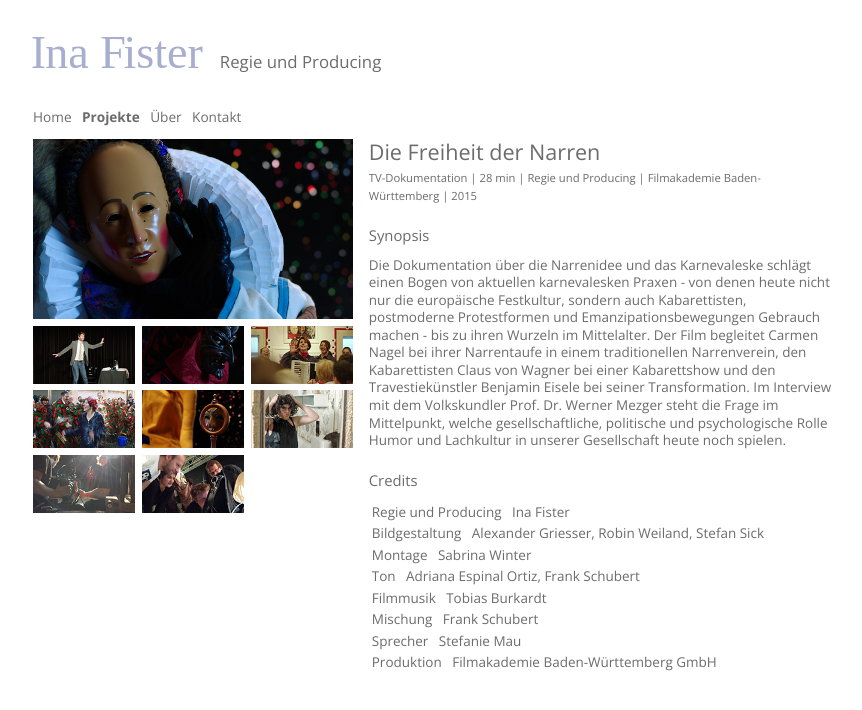
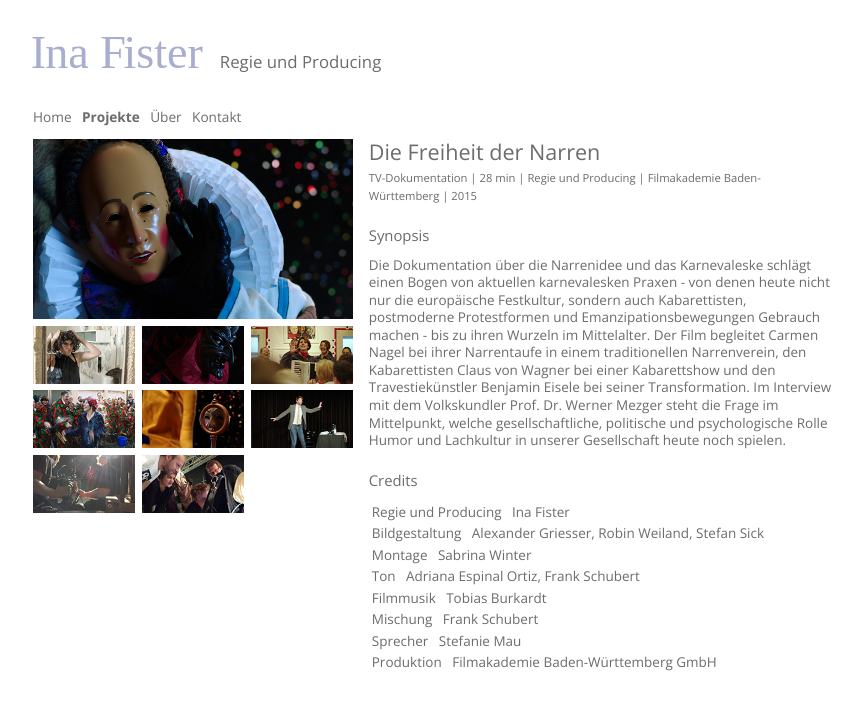
Before and after one commit to fisterfilms/fisterfilms.de, a Jekyll site: the page built from _projekte/die-freiheit-der-narren.md, in a window 1280 px wide. Shown: the top 710 px of the page, without its empty margins (207-1069 px from the left). Built offline with Jekyll 4.4.1, drawn with Linux system fonts in a browser that asks for light colours; some web fonts are replaced.

Commit message:
Update die-freiheit-der-narren.md

```diff
--- a/_projekte/die-freiheit-der-narren.md
+++ b/_projekte/die-freiheit-der-narren.md
@@ -7,12 +7,12 @@ author: Ina
 published: true
 images:
     - narrenfilm/Villinger_Narro.jpg
-    - narrenfilm/Protagonist_Claus_von_Wagner.jpg
+    - narrenfilm/Protagonist_Benjamin_Eisele.jpg
     - narrenfilm/Kirchzartener_Teufel.jpg
     - narrenfilm/Protagonistin_Carmen_Nagel.jpg
     - narrenfilm/Narrentaufe_von_Carmen_Nagel.jpg
     - narrenfilm/Hechinger_Schalksnarr.jpg
-    - narrenfilm/Protagonist_Benjamin_Eisele.jpg
+    - narrenfilm/Protagonist_Claus_von_Wagner.jpg
     - narrenfilm/Studiodreh_Kameramann_und_Puller.jpg
     - narrenfilm/Drehteam.jpg
 filminfo:
```
